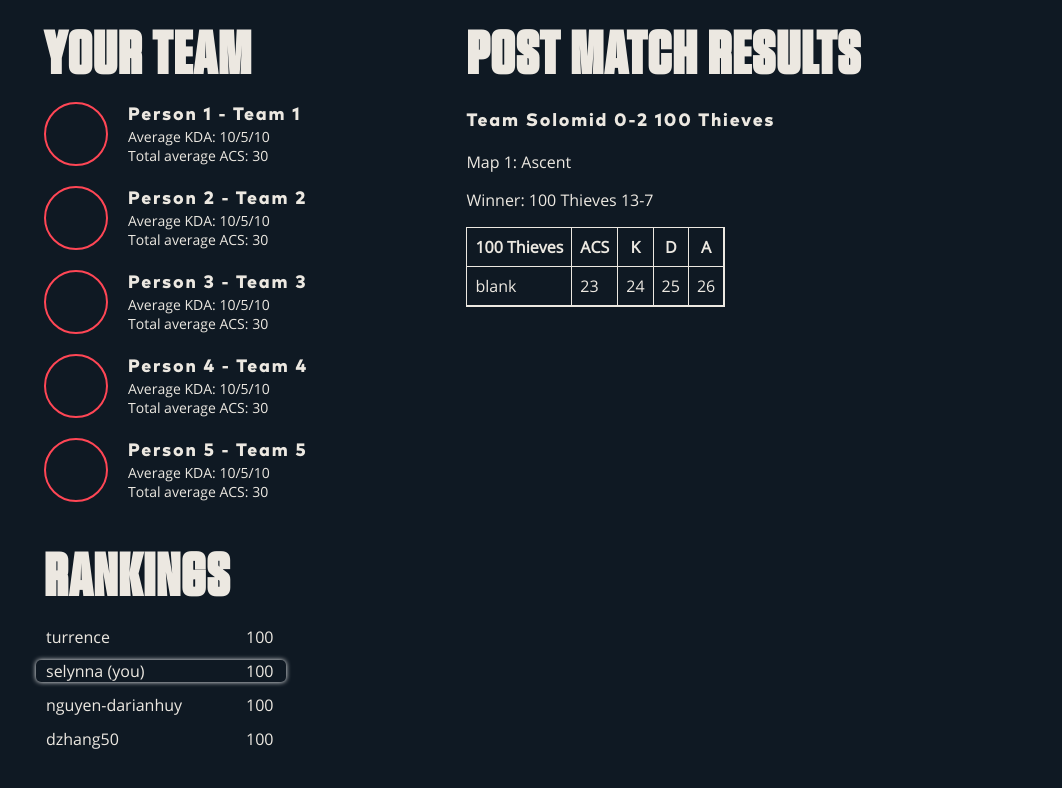
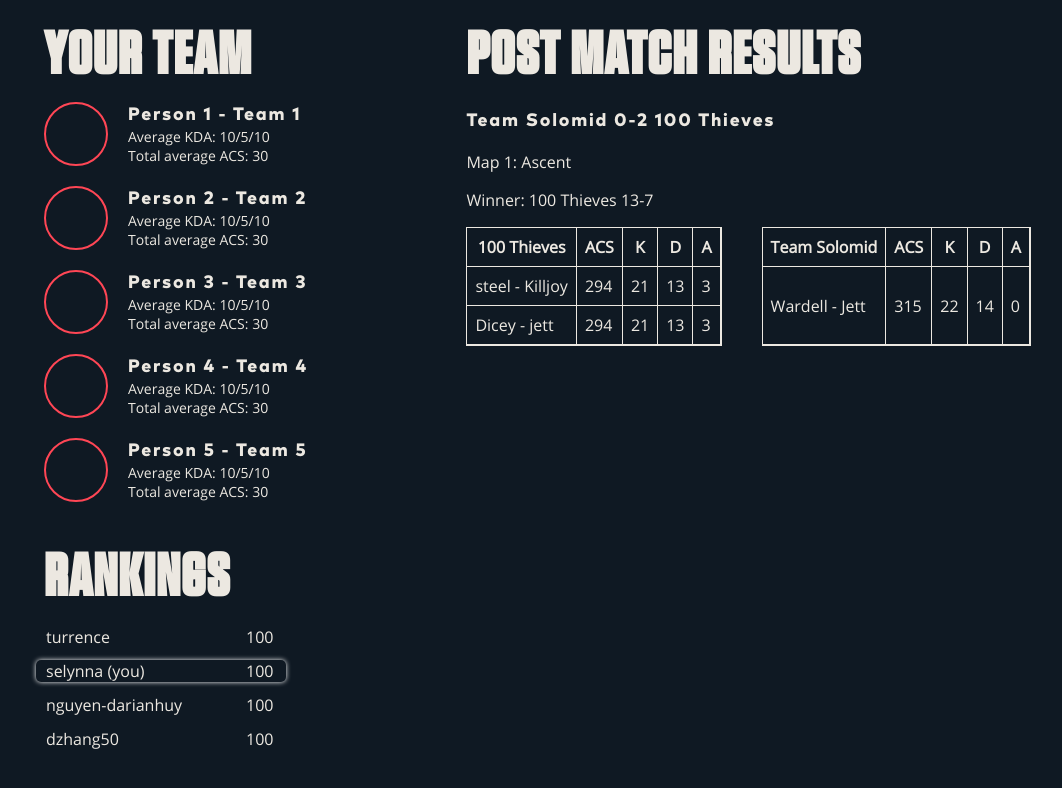
Before and after one commit to selynna/liquid-hacks, a React (Create React App) app in the folder frontend/: page /dashboard in a window 1280 px wide. Shown: the top 788 px of the page, without its empty margins (16-1078 px from the left). Built offline with nearby package versions, Linux system fonts and the light colour scheme.

Commit message:
Minor code cleanup

```diff
--- a/frontend/src/components/Game.jsx
+++ b/frontend/src/components/Game.jsx
@@ -111,61 +111,18 @@
   team2Data,
 // }}: GameInfoProps) => {
 }}) => {
-  const team1Columns = useMemo(
-    () => [
-      {
-        Header: team1Data.name,
-        accessor: 'teamName',
-      },
-      ...commonHeaders,
-    ],
-    [],
-  );
-
-  const columns = [
+  const generateColumns = ({ name }) => [
     {
-      Header: team1Data.name,
-      accessor: 'teamName',
-    },
-    ...commonHeaders,
-  ]
-
-  const team2Columns = [
-    {
-      Header: team2Data.name,
+      Header: name,
       accessor: 'teamName',
     },
     ...commonHeaders,
   ];
 
-  const data = useMemo(
-    () => [
-      {
-        player: "steel",
-        agent: "Killjoy",
-        teamName: "blank",
-        acs: 23,
-        kills: 24,
-        deaths: 25,
-        assists: 26,
-      }
-    ],
-    [],
-  );
-  const team2TableData = useMemo(
-    () => [
-      {
-        player: "steel",
-        agent: "Killjoy",
-        teamName: "blank",
-        acs: 23,
-        kills: 24,
-        deaths: 25,
-        assists: 26,
-      }
-    ],
-    [],
-  );
+  const generateTableData = ({ playerData }) => playerData.map(data => ({
+    ...data,
+    teamName: `${data.ign} - ${data.agent}`
+  }))
 
   let winner = "Tie";
   if (team1Data.score < team2Data.score) {
@@ -184,7 +141,14 @@
         {/* add link */}
       </Winner>
       <StyledTable>
-        <Table columns={columns} data={data} />
+        <Table
+          columns={generateColumns(team1Data)}
+          data={generateTableData(team1Data)}
+        />
+        <Table
+          columns={generateColumns(team2Data)}
+          data={generateTableData(team2Data)}
+        />
       </StyledTable>
     </GameInfoWrapper>
   )
@@ -194,7 +158,9 @@
 const GameTitle = styled.p``;
 const Winner = styled.p``;
 const StyledTable = styled.div`
+  display: flex;
   table {
+    margin-right: 40px;
     border-spacing: 0;
     border: 1px solid ${textLight};
   }
--- a/frontend/src/pages/dashboard/Dashboard.tsx
+++ b/frontend/src/pages/dashboard/Dashboard.tsx
@@ -148,7 +148,15 @@
             kills: 21,
             deaths: 13,
             assists: 3,
-          }
+          },
+          {
+            ign: "Dicey",
+            agent: "jett",
+            acs: 294,
+            kills: 21,
+            deaths: 13,
+            assists: 3,
+          },
         ]
       },
       team2Data: {
```
